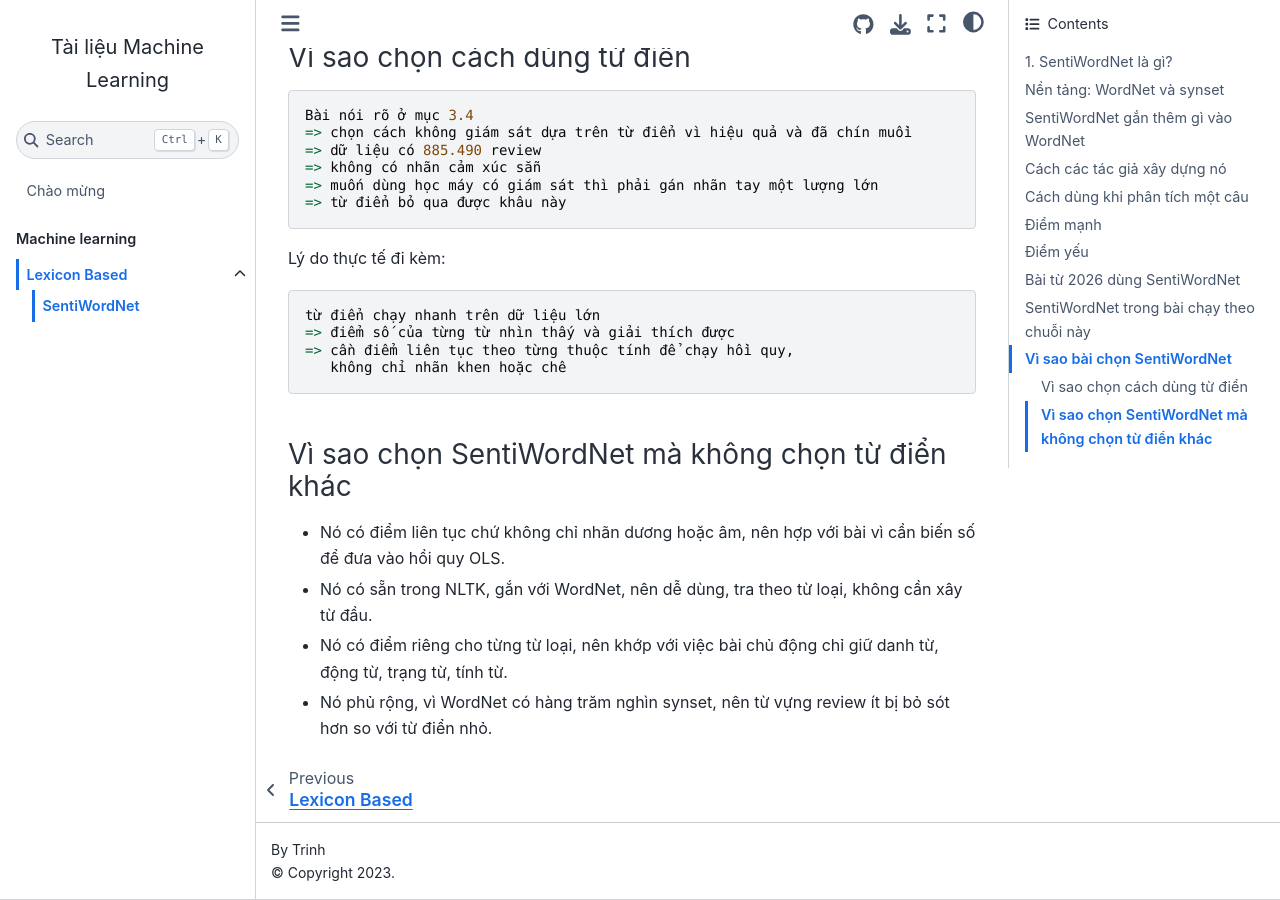
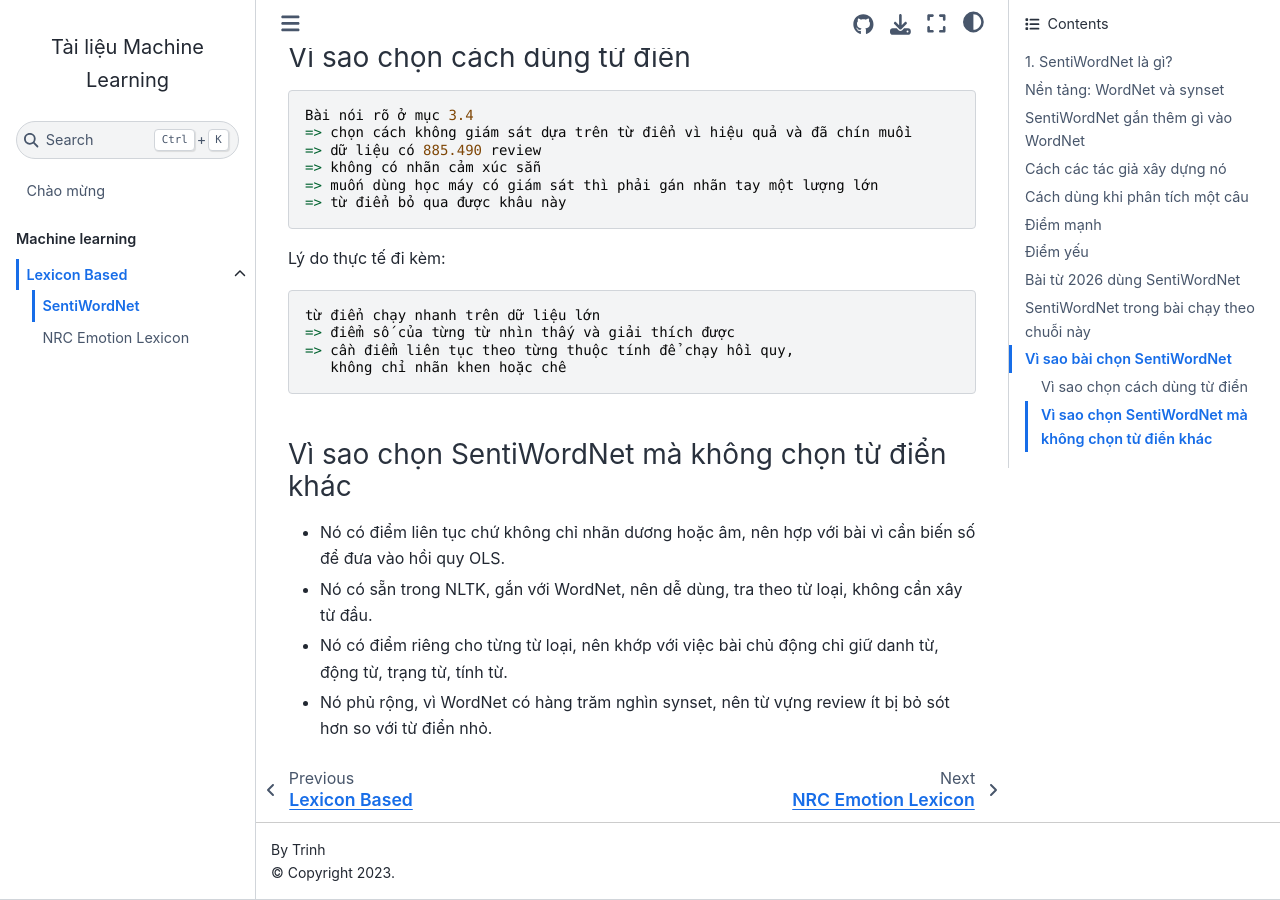
Before and after one commit to uynchin/tai-lieu-machine-learning, a Jupyter Book: the page built from chuong1/bai1.md, in a window 1280 px wide and 900 px high, scrolled down 5442 px. Built offline with Jupyter Book 1.0.4 settings and Sphinx 7.4.7 and the Sphinx Book theme 1.1.4, drawn with Linux system fonts in a browser that asks for light colours.

Commit message:
Update _toc.yml

```diff
--- a/_toc.yml
+++ b/_toc.yml
@@ -6,3 +6,4 @@ parts:
       - file: chuong1/lexicon-based
         sections:
           - file: chuong1/bai1
+          - file: chuong1/nrc-emolex
```
